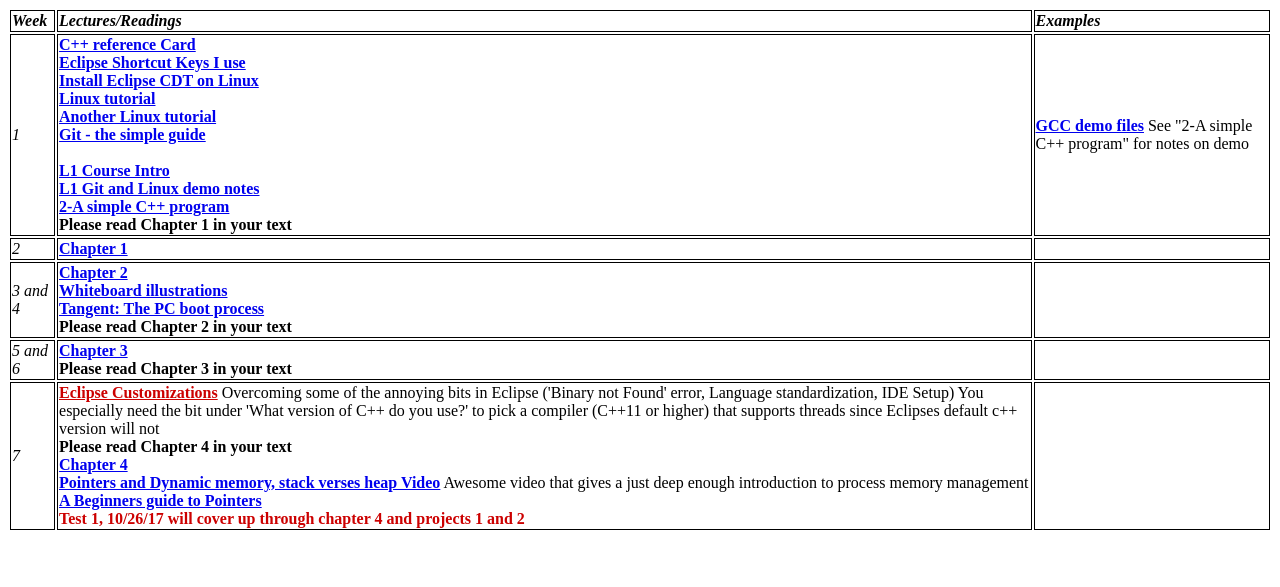
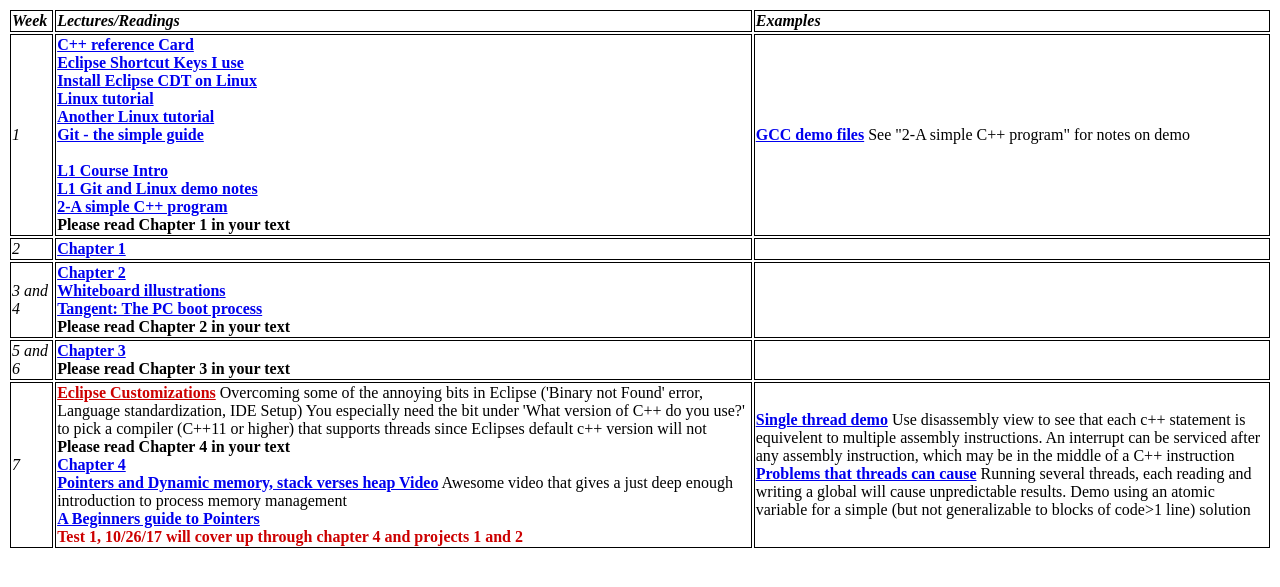
Before and after one commit to yeckoh/CPSC410, a Jekyll site: the page navbar/Lectures.html, which Jekyll copies as it is, in a window 1280 px wide. Shown: the top 587 px of the page. Built offline with Jekyll 4.4.1, drawn with Linux system fonts in a browser that asks for light colours.

Commit message:
lectures

```diff
--- a/navbar/Lectures.html
+++ b/navbar/Lectures.html
@@ -85,6 +85,9 @@
 			    <strong style="color: #cc0000">Test 1, 10/26/17 will cover up through chapter 4 and projects 1 and 2</strong> <br>
             </td>
 			<td class="style_white ">
+			<strong><a href="https://github.com/CNUClasses/thread_simple.git"> Single thread demo</a></strong> Use disassembly view to see that each c++ statement is equivelent to multiple assembly instructions.  An interrupt can be serviced after any assembly instruction, which may be in the middle of a C++ instruction<br />
+
+			<strong><a href="https://github.com/CNUClasses/thread_problem_atomic_solution.git"> Problems that threads can cause</a></strong> Running several threads, each reading and writing a global will cause unpredictable results. Demo using an atomic variable for a simple (but not generalizable to blocks of code>1 line) solution<br />
 
 			</td>
 		</tr>
```
Also changed, not shown: 1 other file.
